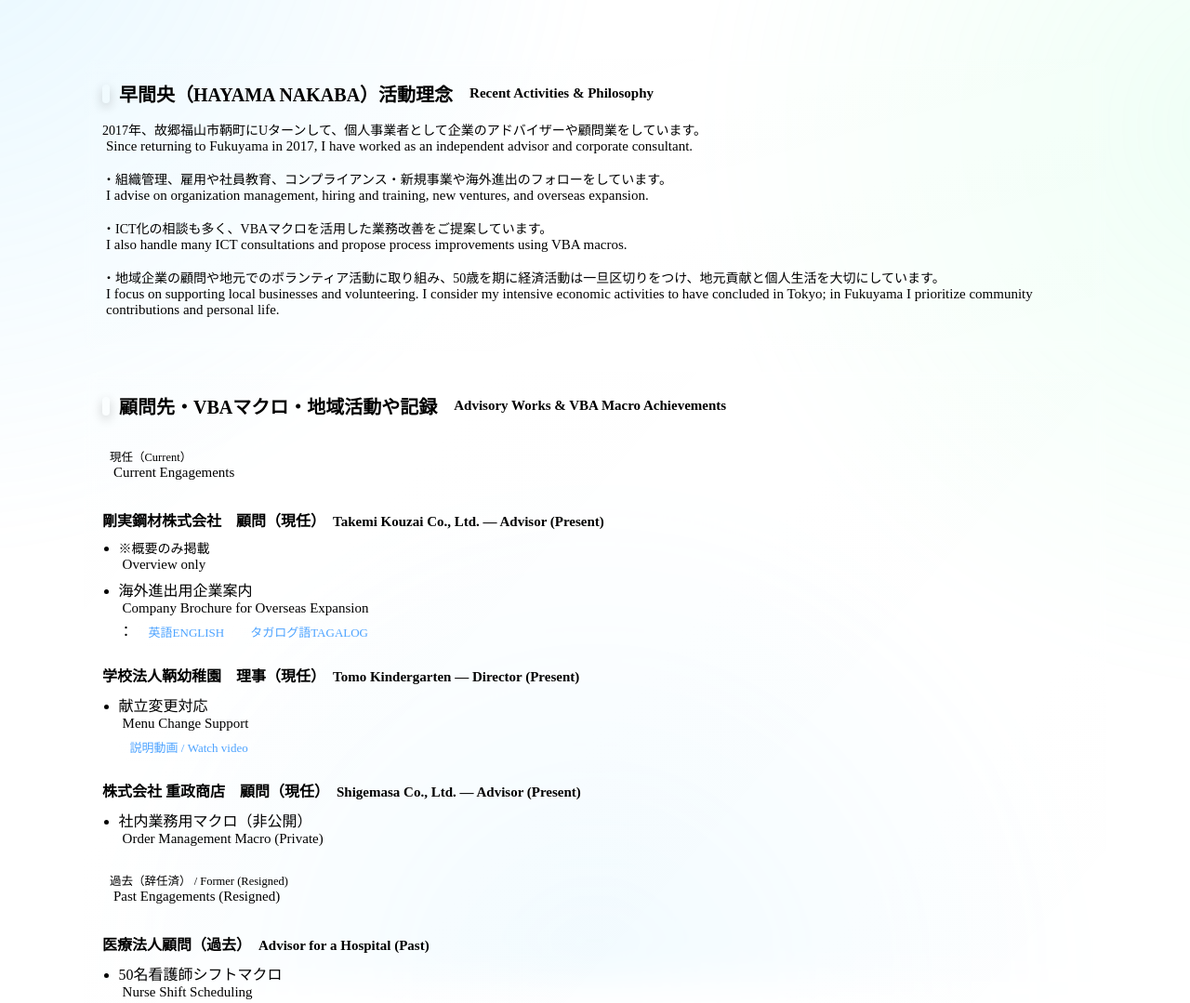
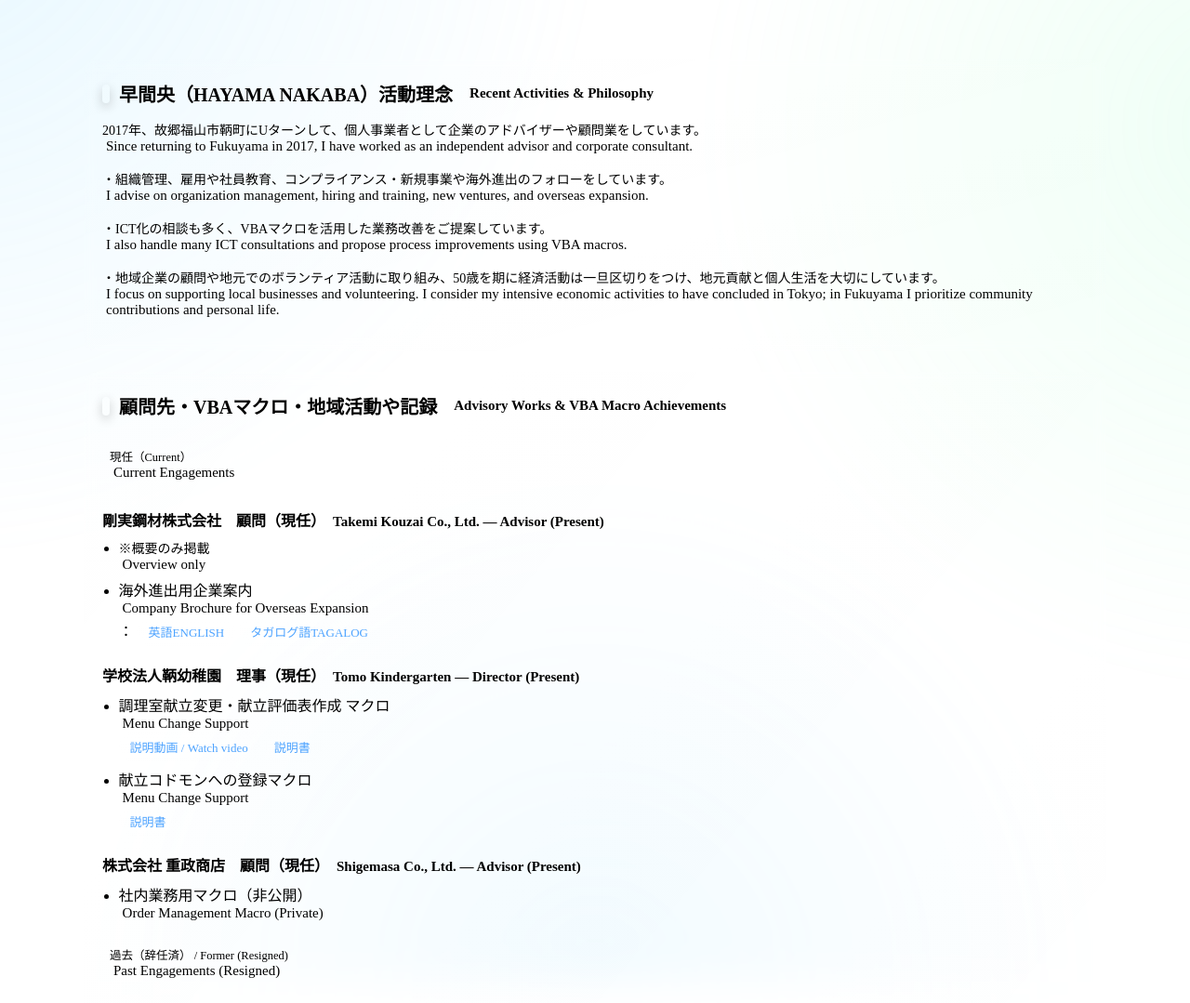
Before and after one commit to NakabaHayama/Job_VBA, a plain HTML site: page index.html in a window 1280 px wide. Shown: the top 1079 px of the page at 93% size. Drawn offline with Linux system fonts and the light colour scheme.

Commit message:
Update index.html
調理室献立変更追加

```diff
--- a/index.html
+++ b/index.html
@@ -142,8 +142,12 @@ a:hover{
 
       <h3>学校法人鞆幼稚園　理事（現任）<span class="en">Tomo Kindergarten — Director (Present)</span></h3>
       <ul>
-        <li>献立変更対応 <span class="en">Menu Change Support</span>
+        <li>調理室献立変更・献立評価表作成 マクロ<span class="en">Menu Change Support</span>
           <a class="pill" href="https://youtu.be/B06t2oRYU4g" target="_blank" rel="noopener">説明動画 / Watch video</a>
+          <a class="pill" href="https://drive.google.com/file/d/119rFqw5crgiIeqGj6o1BwlS9JeoIR8aR/view?usp=drive_link" target="_blank" rel="noopener">説明書</a>
+        </li>
+        <li>献立コドモンへの登録マクロ <span class="en">Menu Change Support</span>
+          <a class="pill" href="https://drive.google.com/file/d/1Wkic7tXwHqNvgJvYgwH9s6t8moFVT4oF/view?usp=drive_link" target="_blank" rel="noopener">説明書</a>
         </li>
       </ul>
 
```
